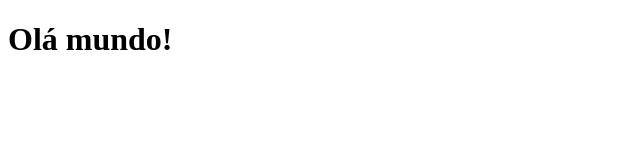
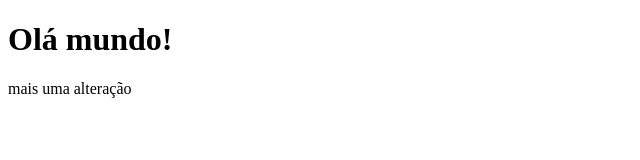
Before and after one commit to lpcampanholi/estudo-git-gitbhub, a plain HTML site: page index.html in a window 1280 px wide. Shown: the whole page, without its empty margins (0-640 px from the left). Drawn offline with Linux system fonts and the light colour scheme.

Commit message:
mais uma alteração

```diff
--- a/index.html
+++ b/index.html
@@ -7,6 +7,7 @@
 </head>
 <body>
     <h1>Olá mundo!</h1>
+    <p>mais uma alteração</p>
 
 </body>
 </html>
```
